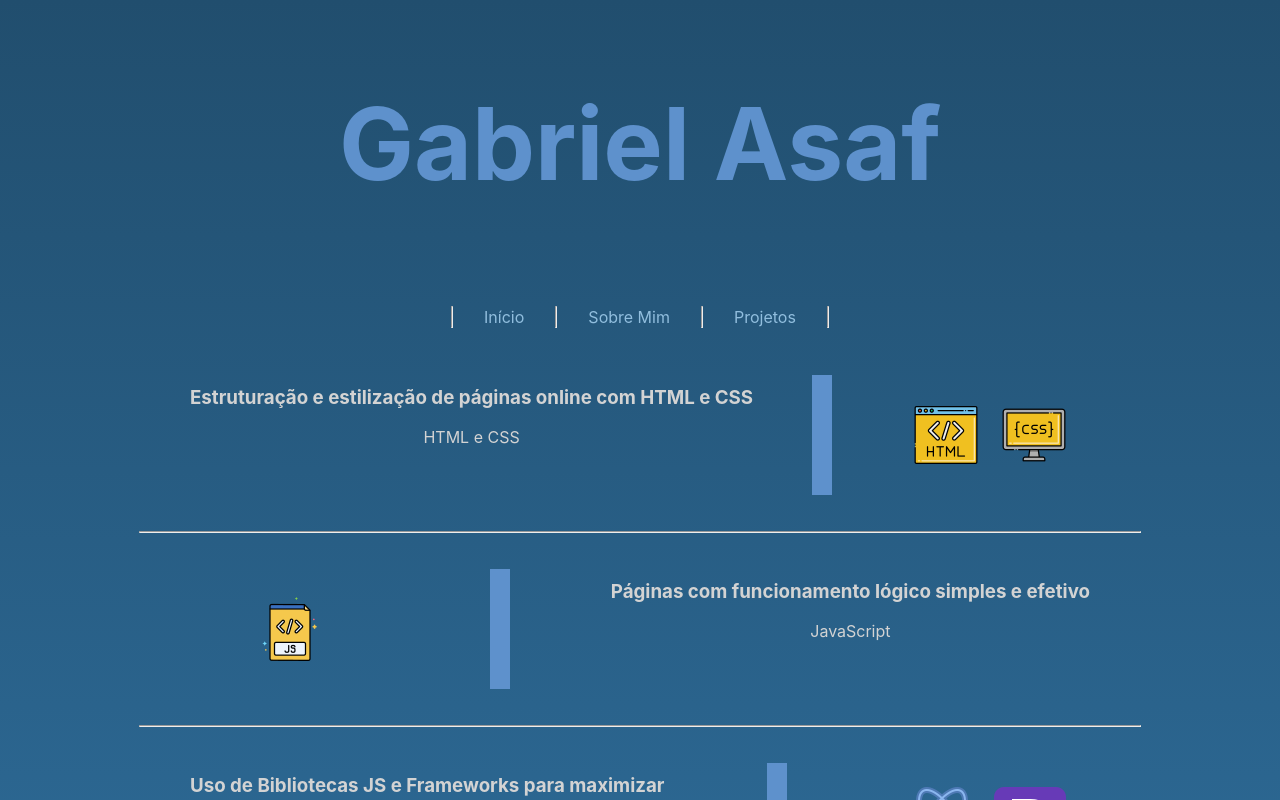
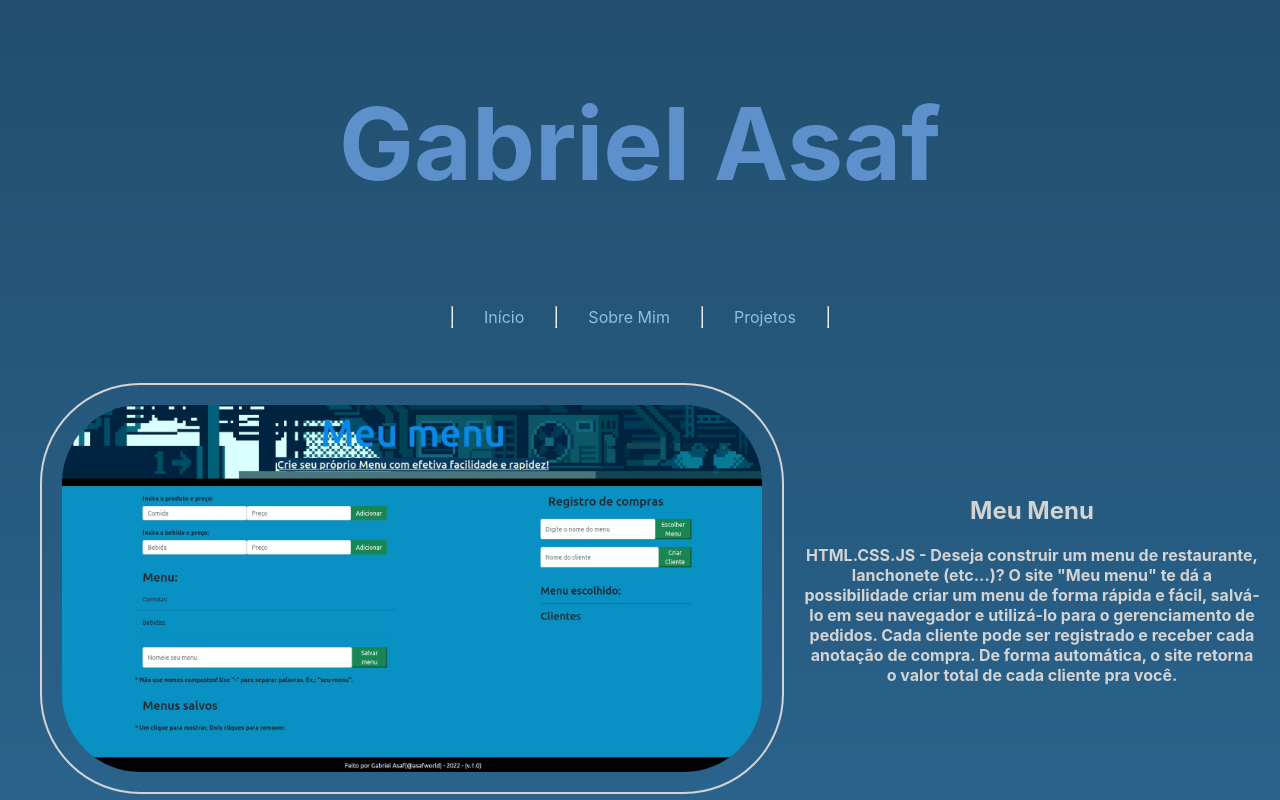
Before and after one commit to asafworld/asafworld.github.io, a React (Create React App) app: page /projects in a window 1280 px wide. Shown: the top 800 px of the page. Built offline with nearby package versions, Linux system fonts and the light colour scheme.

Commit message:
Corrige rotas url para nomes do componente

```diff
--- a/src/Routes.jsx
+++ b/src/Routes.jsx
@@ -9,8 +9,8 @@ class Routes extends React.Component {
     return (
       <BrowserRouter>
         <Switch>
-          <Route exact path="/sobremim" component={AboutMe} />
-          <Route exact path="/projetos" component={Projects} />
+          <Route exact path="/aboutme" component={AboutMe} />
+          <Route exact path="/projects" component={Projects} />
           <Route path="/" component={Home}/>
         </Switch>
       </BrowserRouter>
--- a/src/components&images/Header.jsx
+++ b/src/components&images/Header.jsx
@@ -12,9 +12,9 @@ class Header extends React.Component {
           <hr />
           <Link className="Link-to" to="/"> Início </Link>
           <hr />
-          <Link className="Link-to" to="/sobremim"> Sobre Mim </Link>
+          <Link className="Link-to" to="/aboutme"> Sobre Mim </Link>
           <hr />
-          <Link className="Link-to" to="/projetos"> Projetos </Link>
+          <Link className="Link-to" to="/projects"> Projetos </Link>
           <hr />
         </nav>
       </header>
```
Also changed, not shown: 1 other file (tests, documents, lock files or other folders).
